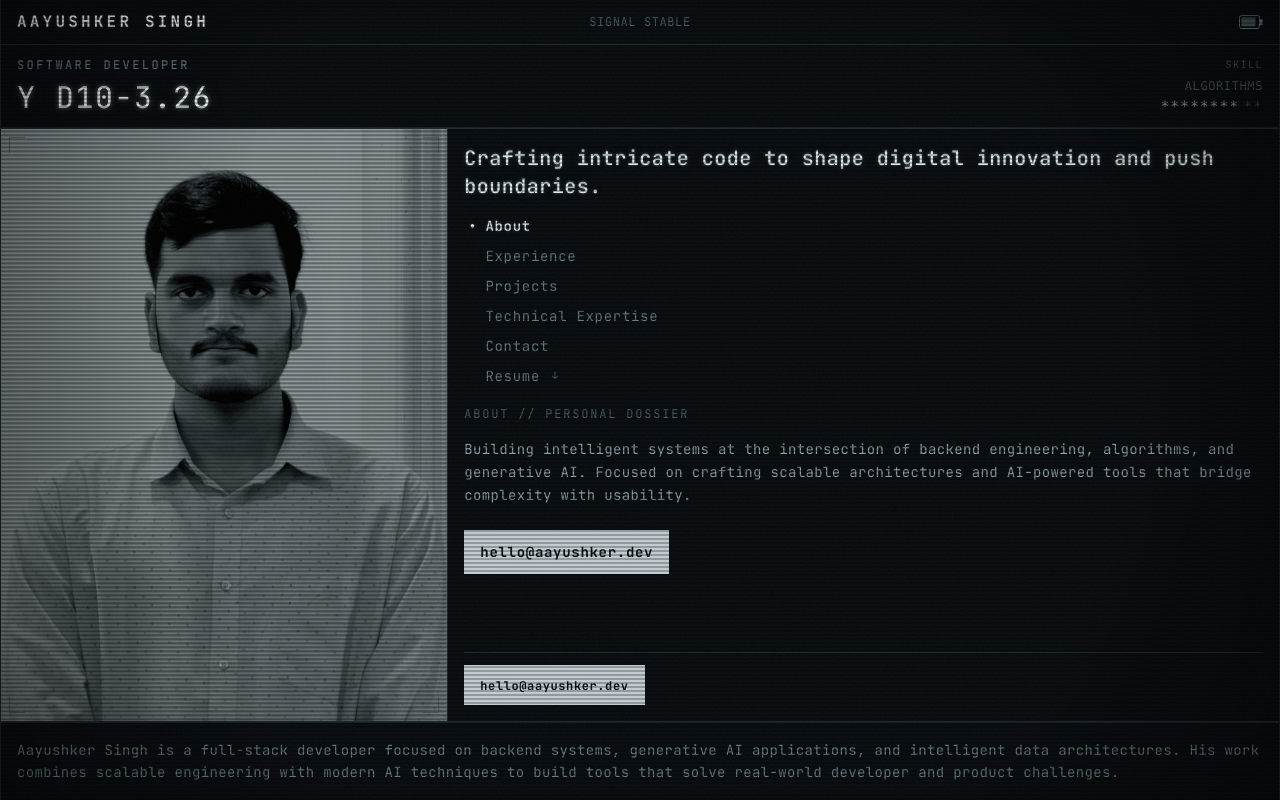
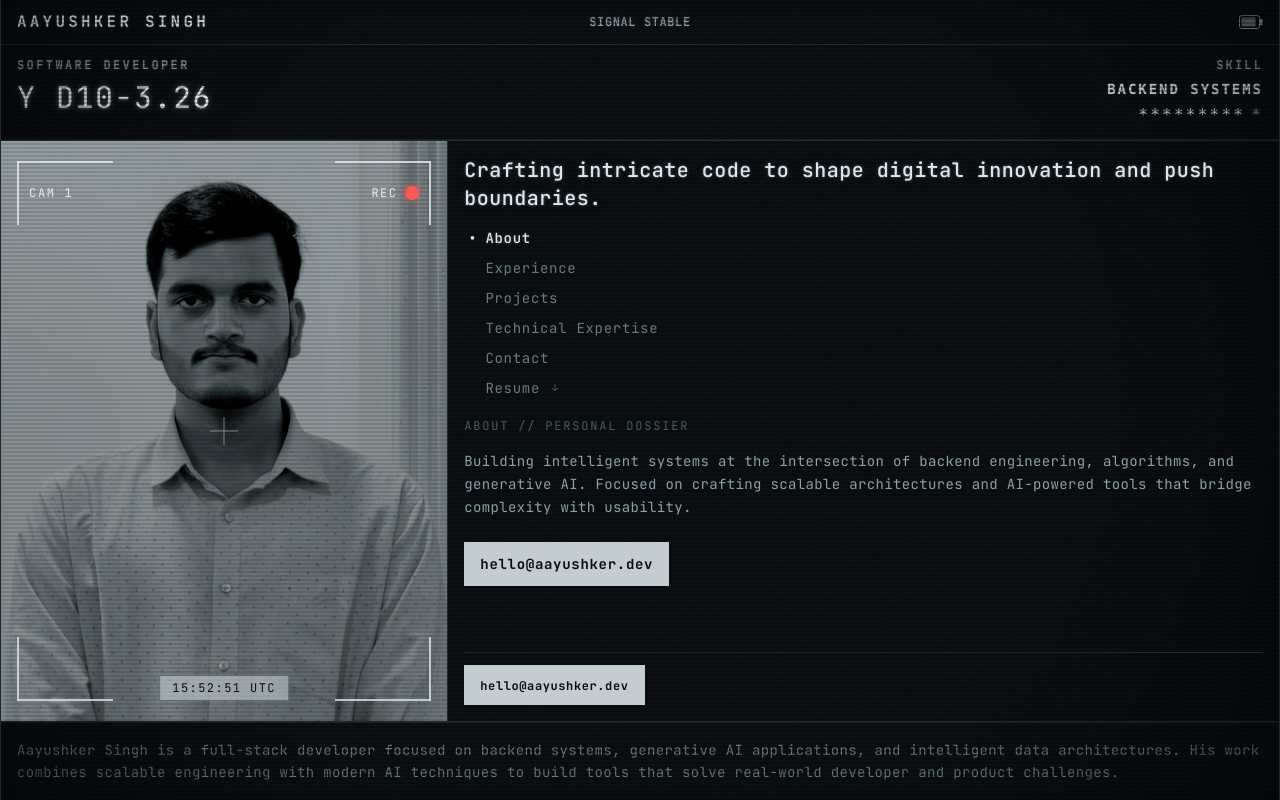
Before and after one commit to aayushker/portfolio-v4, a Next.js app: page / in a window 1280 px wide. Built offline with nearby package versions, Linux system fonts and the light colour scheme.

Commit message:
feat: enhance profile image with glitch effects and real-time timestamp display

```diff
--- a/app/globals.css
+++ b/app/globals.css
@@ -17,6 +17,7 @@
   --color-crt-text-muted: #6a7d85;
   --color-crt-glow: #4a8a9e;
   --color-crt-accent: #5aadc4;
+  --color-crt-rec: #ff5a5a;
   --color-crt-email-bg: #c6d0d5;
   --color-crt-email-text: #0b0f12;
 }
@@ -145,6 +146,70 @@ body {
   }
 }
 
+@keyframes profile-glitch-jitter {
+  0%,
+  95%,
+  100% {
+    transform: translate(0, 0);
+  }
+  96% {
+    transform: translate(-1px, 0);
+  }
+  97% {
+    transform: translate(1px, 0);
+  }
+  98% {
+    transform: translate(0, -1px);
+  }
+}
+
+@keyframes profile-glitch-cyan {
+  0%,
+  94%,
+  100% {
+    opacity: 0;
+    transform: translateX(0);
+  }
+  95% {
+    opacity: 0.08;
+    transform: translateX(-2px);
+  }
+  96% {
+    opacity: 0.05;
+    transform: translateX(1px);
+  }
+}
+
+@keyframes profile-glitch-magenta {
+  0%,
+  96%,
+  100% {
+    opacity: 0;
+    transform: translateX(0);
+  }
+  97% {
+    opacity: 0.06;
+    transform: translateX(2px);
+  }
+  98% {
+    opacity: 0.04;
+    transform: translateX(-1px);
+  }
+}
+
+@keyframes rec-pulse {
+  0%,
+  48% {
+    opacity: 1;
+    box-shadow: 0 0 10px rgba(255, 90, 90, 0.75);
+  }
+  49%,
+  100% {
+    opacity: 0.18;
+    box-shadow: 0 0 0 rgba(255, 90, 90, 0);
+  }
+}
+
 .animate-flicker {
   animation: subtle-flicker 4s ease-in-out infinite;
 }
@@ -155,6 +220,38 @@ body {
 
 .animate-glow-pulse {
   animation: glow-pulse 3s ease-in-out infinite;
+}
+
+.profile-glitch-base {
+  animation: profile-glitch-jitter 9s steps(1, end) infinite;
+}
+
+.profile-glitch-layer-cyan {
+  filter: sepia(1) hue-rotate(145deg) saturate(2.2);
+  animation: profile-glitch-cyan 9s steps(1, end) infinite;
+}
+
+.profile-glitch-layer-magenta {
+  filter: sepia(1) hue-rotate(285deg) saturate(1.8);
+  animation: profile-glitch-magenta 9s steps(1, end) infinite;
+}
+
+.animate-rec-pulse {
+  animation: rec-pulse 1.2s steps(1, end) infinite;
+}
+
+@media (prefers-reduced-motion: reduce) {
+  .profile-glitch-base,
+  .profile-glitch-layer-cyan,
+  .profile-glitch-layer-magenta {
+    animation: none;
+  }
+
+  .animate-rec-pulse {
+    animation: none;
+    opacity: 1;
+    box-shadow: none;
+  }
 }
 
 /* ── Custom Scrollbar (Webkit) ──────────────────────── */
--- a/components/CRTOverlay.tsx
+++ b/components/CRTOverlay.tsx
@@ -2,15 +2,15 @@ export function CRTOverlay() {
   return (
     <>
       <div
-        className="pointer-events-none fixed inset-0 z-[100] scanlines"
+        className="pointer-events-none absolute inset-0 z-20 scanlines"
         aria-hidden="true"
       />
       <div
-        className="pointer-events-none fixed inset-0 z-[100] noise"
+        className="pointer-events-none absolute inset-0 z-20 noise"
         aria-hidden="true"
       />
       <div
-        className="pointer-events-none fixed inset-0 z-[100] vignette"
+        className="pointer-events-none absolute inset-0 z-20 vignette"
         aria-hidden="true"
       />
     </>
--- a/components/Portfolio.tsx
+++ b/components/Portfolio.tsx
@@ -45,9 +45,9 @@ export function Portfolio({ experiences, projects }: PortfolioProps) {
 
   return (
     <div className="h-dvh w-screen flex flex-col overflow-hidden bg-crt-black">
-      <CRTOverlay />
+      <div className="flex flex-col h-full w-full crt-frame border-x border-crt-border bg-crt-bg animate-flicker relative z-10">
+        <CRTOverlay />
 
-      <div className="flex flex-col h-full w-full crt-frame border-x border-crt-border bg-crt-bg animate-flicker relative z-10">
         {/* ═══ TOP PANEL (fixed) ═══ */}
         <div className="shrink-0">
           <TopPanel />
@@ -56,12 +56,12 @@ export function Portfolio({ experiences, projects }: PortfolioProps) {
         {/* ═══ MIDDLE PANEL (fills remaining space) ═══ */}
         <div className="flex-1 flex flex-col md:flex-row border-b border-t border-crt-border min-h-0 overflow-hidden">
           {/* Left: Profile Image */}
-          <div className="hidden md:block md:w-[38%] lg:w-[35%] border-r border-crt-border shrink-0 overflow-hidden">
+          <div className="relative z-30 hidden md:block md:w-[38%] lg:w-[35%] border-r border-crt-border shrink-0 overflow-hidden">
             <ProfileImage />
           </div>
 
           {/* Right: Navigation + Content */}
-          <div className="flex-1 flex flex-col min-h-0 min-w-0 p-4">
+          <div className="relative z-30 flex-1 flex flex-col min-h-0 min-w-0 p-4">
             {/* Tagline (pinned) */}
             <h2 className="shrink-0 text-base sm:text-lg md:text-xl font-medium text-crt-text-bright leading-snug tracking-wide text-glow">
               {siteConfig.tagline}
--- a/components/ProfileImage.tsx
+++ b/components/ProfileImage.tsx
@@ -1,10 +1,24 @@
 "use client";
 
-import { useState } from "react";
+import { useEffect, useState } from "react";
 import Image from "next/image";
+
+function getUtcTimeStamp(): string {
+  const now = new Date();
+  return now.toISOString().slice(11, 19) + " UTC";
+}
 
 export function ProfileImage() {
   const [hasError, setHasError] = useState(false);
+  const [utcTime, setUtcTime] = useState("");
+
+  useEffect(() => {
+    setUtcTime(getUtcTimeStamp());
+    const interval = setInterval(() => {
+      setUtcTime(getUtcTimeStamp());
+    }, 1000);
+    return () => clearInterval(interval);
+  }, []);
 
   return (
     <div className="relative w-full h-full overflow-hidden bg-crt-bg">
@@ -14,8 +28,26 @@ export function ProfileImage() {
             src="/images/profile.png"
             alt="Profile"
             fill
-            className="object-cover grayscale brightness-[0.65] contrast-[1.3]"
+            className="object-cover grayscale brightness-[0.65] contrast-[1.3] profile-glitch-base"
             onError={() => setHasError(true)}
+            priority
+            sizes="(max-width: 768px) 100vw, 38vw"
+          />
+          <Image
+            src="/images/profile.png"
+            alt=""
+            fill
+            aria-hidden="true"
+            className="pointer-events-none object-cover grayscale brightness-[0.65] contrast-[1.3] mix-blend-screen opacity-0 profile-glitch-layer-cyan"
+            priority
+            sizes="(max-width: 768px) 100vw, 38vw"
+          />
+          <Image
+            src="/images/profile.png"
+            alt=""
+            fill
+            aria-hidden="true"
+            className="pointer-events-none object-cover grayscale brightness-[0.65] contrast-[1.3] mix-blend-screen opacity-0 profile-glitch-layer-magenta"
             priority
             sizes="(max-width: 768px) 100vw, 38vw"
           />
@@ -23,11 +55,40 @@ export function ProfileImage() {
           <div className="absolute inset-0 bg-crt-glow/[0.15] mix-blend-color" />
           {/* Scanlines on image */}
           <div className="absolute inset-0 scanlines opacity-50" />
-          {/* Corner markers */}
-          <div className="absolute top-2 left-2 w-4 h-4 border-t border-l border-crt-border-bright opacity-60" />
-          <div className="absolute top-2 right-2 w-4 h-4 border-t border-r border-crt-border-bright opacity-60" />
-          <div className="absolute bottom-2 left-2 w-4 h-4 border-b border-l border-crt-border-bright opacity-60" />
-          <div className="absolute bottom-2 right-2 w-4 h-4 border-b border-r border-crt-border-bright opacity-60" />
+
+          <div className="pointer-events-none absolute inset-0">
+            <div className="absolute top-11 left-7 text-[11px] sm:text-xs tracking-[0.14em] uppercase text-crt-text-bright text-glow-sm">
+              CAM 1
+            </div>
+
+            <div className="absolute top-11 right-7 flex items-center gap-2">
+              <span className="text-[11px] sm:text-xs tracking-[0.12em] uppercase text-crt-text-bright text-glow-sm">
+                REC
+              </span>
+              <span className="inline-block h-3.5 w-3.5 rounded-full bg-crt-rec animate-rec-pulse shadow-[0_0_10px_rgba(255,90,90,0.95)]" />
+            </div>
+
+            <div className="absolute top-5 left-4 h-[2px] w-24 bg-crt-text-bright/85" />
+            <div className="absolute top-5 right-4 h-[2px] w-24 bg-crt-text-bright/85" />
+            <div className="absolute bottom-5 left-4 h-[2px] w-24 bg-crt-text-bright/80" />
+            <div className="absolute bottom-5 right-4 h-[2px] w-24 bg-crt-text-bright/80" />
+
+            <div className="absolute top-5 left-4 w-[2px] h-16 bg-crt-text-bright/85" />
+            <div className="absolute top-5 right-4 w-[2px] h-16 bg-crt-text-bright/85" />
+            <div className="absolute bottom-5 left-4 w-[2px] h-16 bg-crt-text-bright/80" />
+            <div className="absolute bottom-5 right-4 w-[2px] h-16 bg-crt-text-bright/80" />
+
+            <div className="absolute left-1/2 top-1/2 -translate-x-1/2 -translate-y-1/2 opacity-70">
+              <div className="relative h-7 w-7">
+                <span className="absolute left-1/2 top-0 h-full w-px -translate-x-1/2 bg-crt-text-bright/70" />
+                <span className="absolute top-1/2 left-0 h-px w-full -translate-y-1/2 bg-crt-text-bright/70" />
+              </div>
+            </div>
+
+            <div className="absolute bottom-5 left-1/2 -translate-x-1/2 bg-crt-email-bg/60 px-3 py-1 text-[10px] sm:text-xs tracking-[0.12em] text-crt-email-text border border-crt-border-bright/60">
+              {utcTime}
+            </div>
+          </div>
         </>
       ) : (
         <div className="absolute inset-0 flex flex-col items-center justify-center gap-3 bg-crt-bg">
--- a/components/SkillMatrix.tsx
+++ b/components/SkillMatrix.tsx
@@ -8,7 +8,10 @@ function getProgressBar(level: number, max: number = 10): string {
   return "*".repeat(level) + "*".repeat(max - level);
 }
 
-function getFilledBar(level: number, max: number = 10): { filled: string; empty: string } {
+function getFilledBar(
+  level: number,
+  max: number = 10,
+): { filled: string; empty: string } {
   return { filled: "*".repeat(level), empty: "*".repeat(max - level) };
 }
 
@@ -18,15 +21,15 @@ export function SkillMatrix() {
   useEffect(() => {
     const interval = setInterval(() => {
       setIndex((prev) => (prev + 1) % skills.length);
-    }, 2500);
+    }, 5500);
     return () => clearInterval(interval);
   }, []);
 
   const skill = skills[index];
 
   return (
-    <div className="text-right min-w-[180px] sm:min-w-[230px]">
-      <div className="text-[9px] sm:text-[10px] tracking-[0.15em] text-crt-text-dim uppercase mb-1">
+    <div className="text-right min-w-[200px] sm:min-w-[250px]">
+      <div className="text-[3px] sm:text-xs tracking-[0.18em] text-crt-text uppercase mb-1.5 font-semibold text-glow-sm">
         SKILL
       </div>
       <AnimatePresence mode="wait">
@@ -38,14 +41,14 @@ export function SkillMatrix() {
           transition={{ duration: 0.3, ease: "easeInOut" }}
           className="font-mono"
         >
-          <div className="text-[10px] sm:text-xs tracking-wider text-crt-text-muted uppercase mb-0.5">
+          <div className="text-xs sm:text-sm tracking-[0.14em] text-crt-text-bright uppercase mb-1 font-semibold text-glow-sm">
             {skill.name}
           </div>
-          <div className="text-xs sm:text-sm flex items-center justify-end gap-1">
-            <span className="text-crt-text-bright text-glow-sm tracking-[0.1em]">
+          <div className="text-xs sm:text-base flex items-center justify-end gap-1.5">
+            <span className="text-crt-text-bright text-glow-sm tracking-[0.14em]">
               {getFilledBar(skill.level).filled}
             </span>
-            <span className="text-crt-text-dim tracking-[0.1em]">
+            <span className="text-crt-text tracking-[0.14em]">
               {getFilledBar(skill.level).empty}
             </span>
           </div>
--- a/components/TopPanel.tsx
+++ b/components/TopPanel.tsx
@@ -26,7 +26,7 @@ export function TopPanel() {
         <span className="text-sm sm:text-base tracking-[0.2em] text-white font-semibold text-glow-sm">
           {siteConfig.name}
         </span>
-        <span className="text-[10px] sm:text-xs tracking-wider text-crt-text-dim text-center uppercase">
+        <span className="text-[10px] sm:text-xs tracking-wider text-crt-text text-center uppercase font-medium text-glow-sm">
           {siteConfig.signal}
         </span>
         <div className="flex justify-end">
@@ -35,7 +35,7 @@ export function TopPanel() {
             height="14"
             viewBox="0 0 24 14"
             fill="none"
-            className="text-crt-text-muted"
+            className="text-crt-text"
           >
             <rect
               x="0.5"
@@ -70,7 +70,7 @@ export function TopPanel() {
       {/* Row 2: Role + Date + Skill Matrix */}
       <div className="flex items-start justify-between px-4 py-3">
         <div>
-          <div className="text-[10px] sm:text-xs tracking-[0.2em] text-crt-text-muted uppercase mb-1.5 font-medium">
+          <div className="text-[10px] sm:text-xs tracking-[0.2em] text-crt-text uppercase mb-1.5 font-semibold text-glow-sm">
             {siteConfig.role}
           </div>
           <div className="text-2xl sm:text-3xl font-normal tracking-wider text-white text-glow-bright animate-text-flicker">
```
